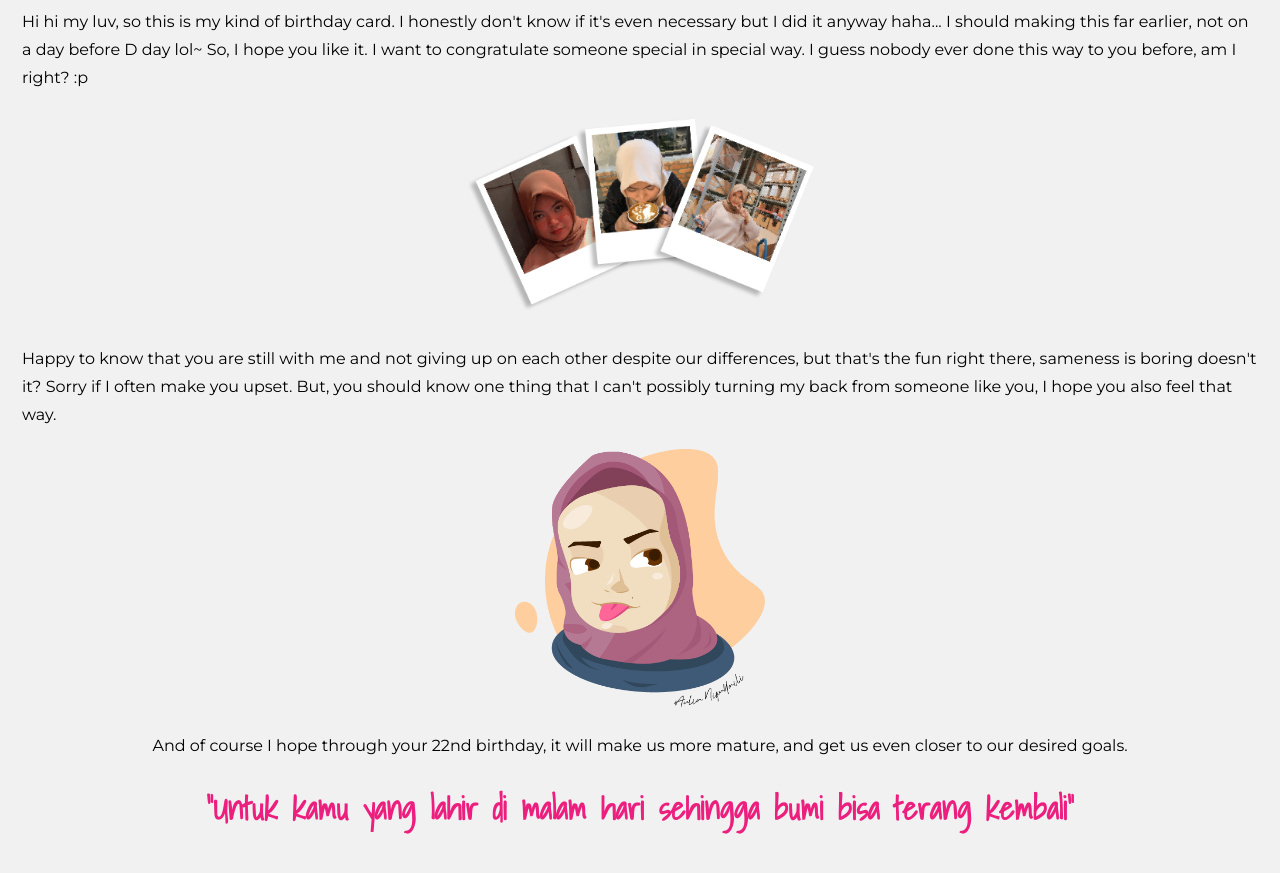
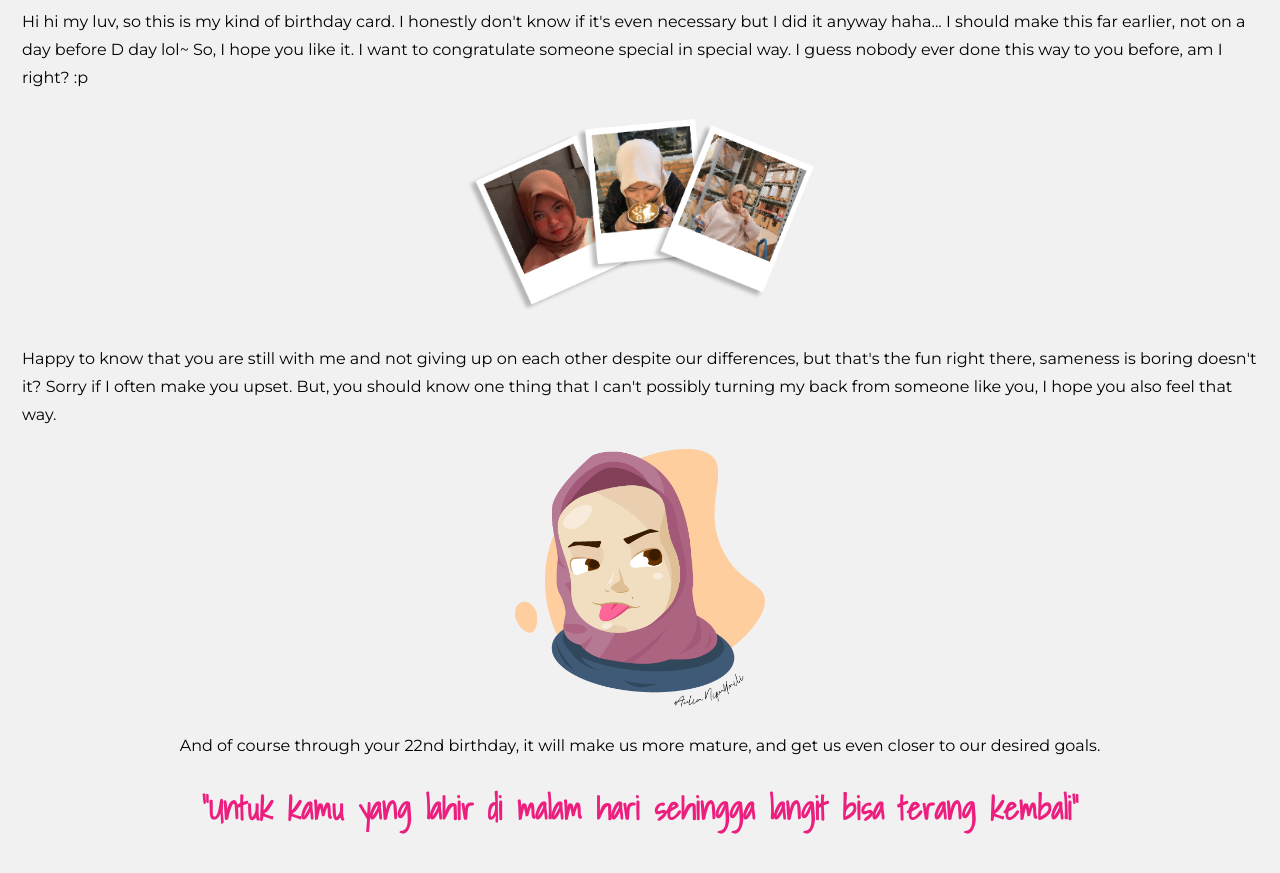
Before and after one commit to SantanaJodi/an-birthday, a plain HTML site: page the-gift.html in a window 1280 px wide. Shown: the part 427-1300 px from the top of the page. Drawn offline with nearby package versions, Linux system fonts and the light colour scheme; a script that the page names is missing.

Commit message:
Add files via upload

```diff
--- a/the-gift.html
+++ b/the-gift.html
@@ -20,7 +20,7 @@
     </div>
 
     <div class="content">
-      <p>Hi hi my luv, so this is my kind of birthday card. I honestly don't know if it's even necessary but I did it anyway haha... I should making this far earlier, not on a day before D day lol~ So, I hope you like it. I want to congratulate someone special in special way. I guess nobody ever done this way to you before, am I right? :p</p>
+      <p>Hi hi my luv, so this is my kind of birthday card. I honestly don't know if it's even necessary but I did it anyway haha... I should make this far earlier, not on a day before D day lol~ So, I hope you like it. I want to congratulate someone special in special way. I guess nobody ever done this way to you before, am I right? :p</p>
 
       <img src="assets/insta.png" alt="insta" class="insta">
 
@@ -28,9 +28,9 @@
 
       <img src="assets/anvect.png" alt="anvect" class="illust">
 
-      <p>And of course I hope through your 22nd birthday, it will make us more mature, and get us even closer to our desired goals.</p>
+      <p>And of course through your 22nd birthday, it will make us more mature, and get us even closer to our desired goals.</p>
 
-      <h3>"Untuk kamu yang lahir di malam hari sehingga bumi bisa terang kembali"</h3>
+      <h3>"Untuk kamu yang lahir di malam hari sehingga langit bisa terang kembali"</h3>
 
       <img src="assets/birthday.png" alt="birthdaycake" class="illust">
     </div>
```
